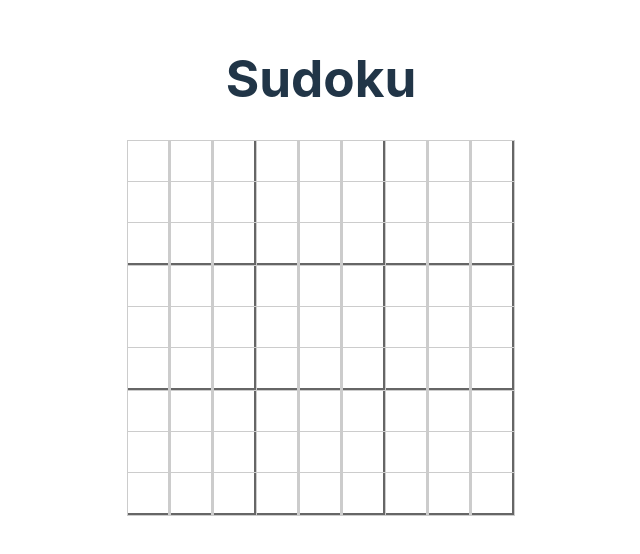
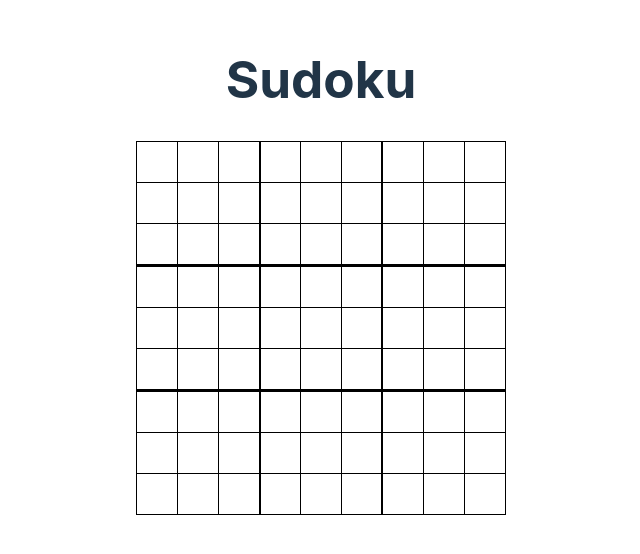
Before and after one commit to alebrozzo/SudokuHelper, a React (Vite) app: page / in a window 1280 px wide. Shown: the part 134-688 px from the top of the page, without its empty margins (319-959 px from the left). Built offline with nearby package versions, Linux system fonts and the light colour scheme.

Commit message:
Update Sudoku board styling with improved grid and border visualization

```diff
--- a/src/components/SudokuBoard.css
+++ b/src/components/SudokuBoard.css
@@ -1,8 +1,9 @@
 .sudoku-board {
   display: grid;
   gap: 1px;
-  background-color: #ccc;
+  background-color: #000;
   padding: 1px;
+  position: relative;
 }
 
 .sudoku-row {
@@ -18,6 +19,8 @@
   font-size: 1.2rem;
   border: none;
   padding: 0;
+  background-color: white;
+  color: black;
 }
 
 .sudoku-cell::-webkit-inner-spin-button,
@@ -26,11 +29,27 @@
   margin: 0;
 }
 
-/* Add borders for 3x3 boxes */
-.sudoku-cell:nth-child(3n) {
-  border-right: 2px solid #666;
+/* Add thicker borders for 3x3 boxes */
+.sudoku-board::before,
+.sudoku-board::after {
+  content: '';
+  position: absolute;
+  top: 0;
+  bottom: 0;
+  width: 2px;
+  background-color: #000;
 }
 
-.sudoku-row:nth-child(3n) .sudoku-cell {
-  border-bottom: 2px solid #666;
+.sudoku-board::before {
+  left: 33.33%;
 }
+
+.sudoku-board::after {
+  right: 33.33%;
+}
+
+/* Horizontal lines */
+.sudoku-row:nth-child(3),
+.sudoku-row:nth-child(6) {
+  border-bottom: 2px solid #000;
+}
```
